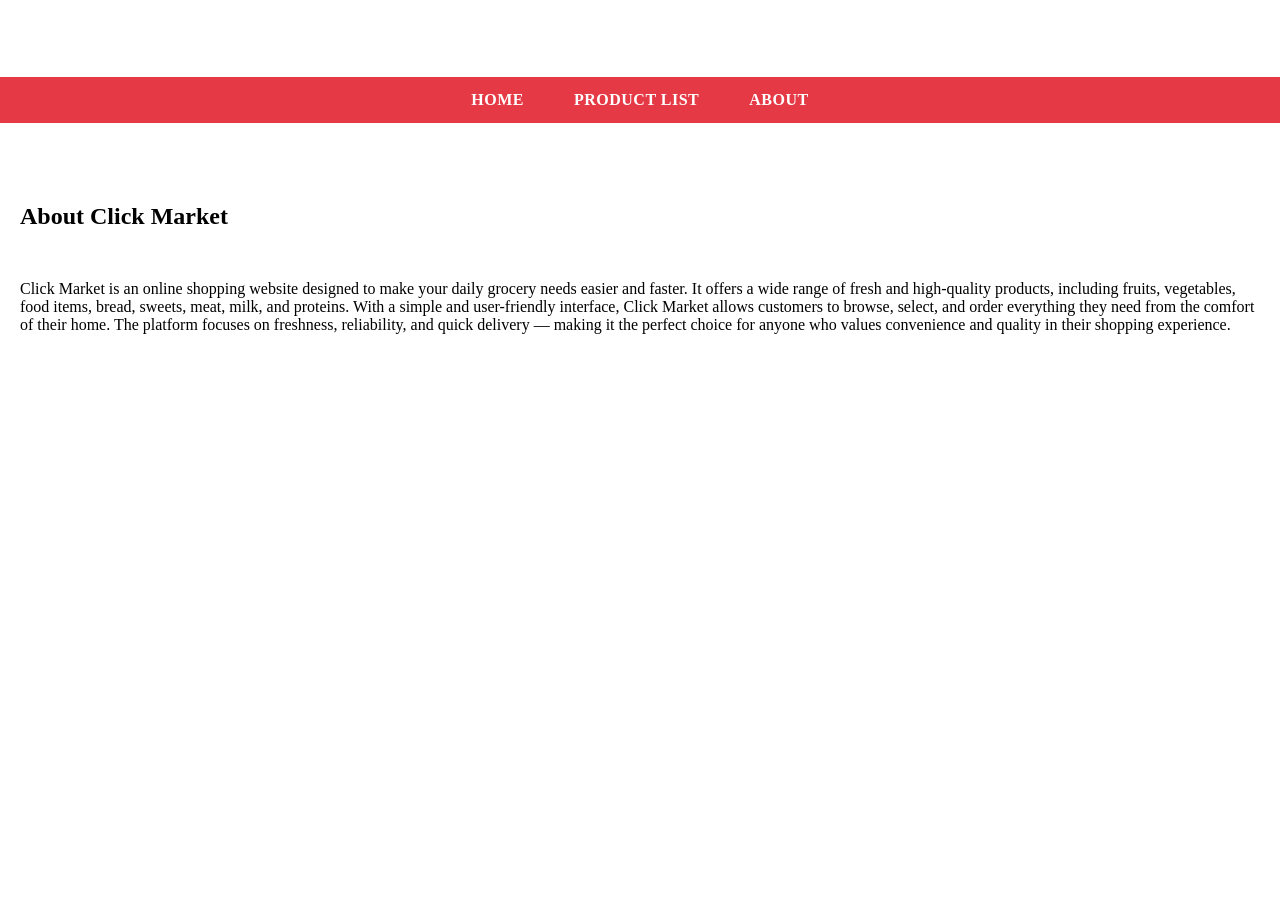
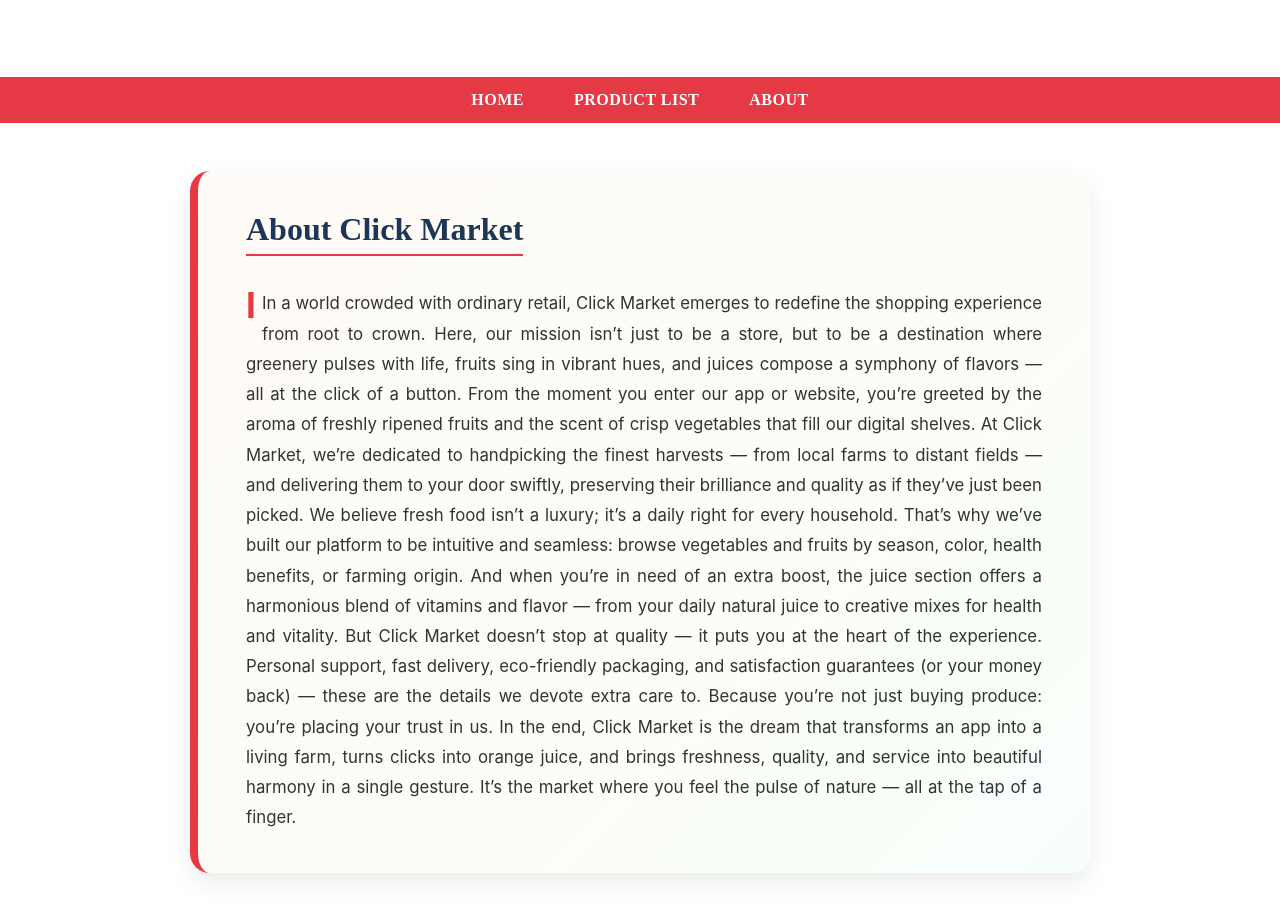
Before and after one commit to Mid-project-LTUC/clickmarket, a React (Vite) app in the folder client/: page /about in a window 1280 px wide. Shown: the top 916 px of the page. Before the commit the page ends 800 px from the top, so only its background shows below. Built offline with nearby package versions, Linux system fonts and the light colour scheme.

Commit message:
Update the about page

```diff
--- /dev/null
+++ b/client/src/pages/about.css
@@ -0,0 +1,43 @@
+.about-section {
+  max-width: 900px;
+  margin: 3rem auto;
+  background: linear-gradient(135deg, #fffaf5 0%, #f8fffa 100%);
+  padding: 2.5rem 3rem;
+  border-radius: 20px;
+  box-shadow: 0 10px 25px rgba(0, 0, 0, 0.08);
+  border-left: 8px solid #e63946; /* your brand red */
+  transition: transform 0.3s ease, box-shadow 0.3s ease;
+}
+
+.about-section:hover {
+  transform: translateY(-6px);
+  box-shadow: 0 16px 35px rgba(0, 0, 0, 0.12);
+}
+
+.about-section h2 {
+  font-family: "Playfair Display", serif;
+  color: #1d3557;
+  font-size: 2rem;
+  margin-bottom: 1rem;
+  border-bottom: 2px solid #e63946;
+  display: inline-block;
+  padding-bottom: 0.4rem;
+}
+
+.about-section p {
+  font-family: "Inter", sans-serif;
+  color: #333;
+  line-height: 1.8;
+  font-size: 1.05rem;
+  text-align: justify;
+  margin-top: 1rem;
+}
+
+.about-section p::first-letter {
+  font-size: 2.2rem;
+  color: #e63946;
+  font-weight: bold;
+  float: left;
+  margin-right: 6px;
+  line-height: 1;
+}
--- a/client/src/pages/about.jsx
+++ b/client/src/pages/about.jsx
@@ -1,8 +1,20 @@
- function About() {
+import "./about.css";
+
+function About() {
   return (
-    <section className="about">
+    <section className="about-section">
       <h2>About Click Market</h2>
-      <p>Click Market is an online shopping website designed to make your daily grocery needs easier and faster. It offers a wide range of fresh and high-quality products, including fruits, vegetables, food items, bread, sweets, meat, milk, and proteins. With a simple and user-friendly interface, Click Market allows customers to browse, select, and order everything they need from the comfort of their home. The platform focuses on freshness, reliability, and quick delivery — making it the perfect choice for anyone who values convenience and quality in their shopping experience.</p>
+      <p>
+           IIn a world crowded with ordinary retail, Click Market emerges to redefine the shopping experience from root to crown. Here, our mission isn’t just to be a store, but to be a destination where greenery pulses with life, fruits sing in vibrant hues, and juices compose a symphony of flavors — all at the click of a button.
+
+From the moment you enter our app or website, you’re greeted by the aroma of freshly ripened fruits and the scent of crisp vegetables that fill our digital shelves. At Click Market, we’re dedicated to handpicking the finest harvests — from local farms to distant fields — and delivering them to your door swiftly, preserving their brilliance and quality as if they’ve just been picked.
+
+We believe fresh food isn’t a luxury; it’s a daily right for every household. That’s why we’ve built our platform to be intuitive and seamless: browse vegetables and fruits by season, color, health benefits, or farming origin. And when you’re in need of an extra boost, the juice section offers a harmonious blend of vitamins and flavor — from your daily natural juice to creative mixes for health and vitality.
+
+But Click Market doesn’t stop at quality — it puts you at the heart of the experience. Personal support, fast delivery, eco-friendly packaging, and satisfaction guarantees (or your money back) — these are the details we devote extra care to. Because you’re not just buying produce: you’re placing your trust in us.
+
+In the end, Click Market is the dream that transforms an app into a living farm, turns clicks into orange juice, and brings freshness, quality, and service into beautiful harmony in a single gesture. It’s the market where you feel the pulse of nature — all at the tap of a finger.
+      </p>
     </section>
   );
 }
```
